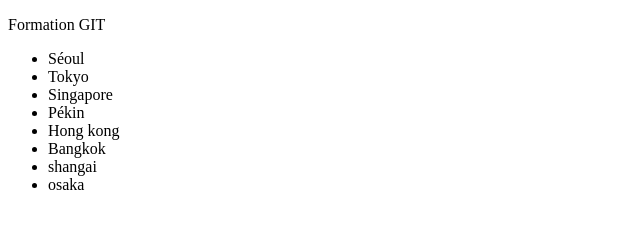
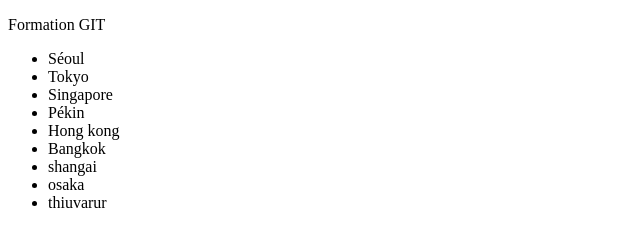
Before and after one commit to rajasekarankarthik/gittest, a plain HTML site: page index.html in a window 1280 px wide. Shown: the full height of the page, 0-640 px from the left. Drawn offline with Linux system fonts and the light colour scheme.

Commit message:
test clone

```diff
--- a/index.html
+++ b/index.html
@@ -15,6 +15,7 @@
 			<li>Bangkok</li>
 			<li>shangai</li>
 			<li>osaka</li>
+			<li>thiuvarur</li>
 		</ul>
 	</body>
 </html>
```
